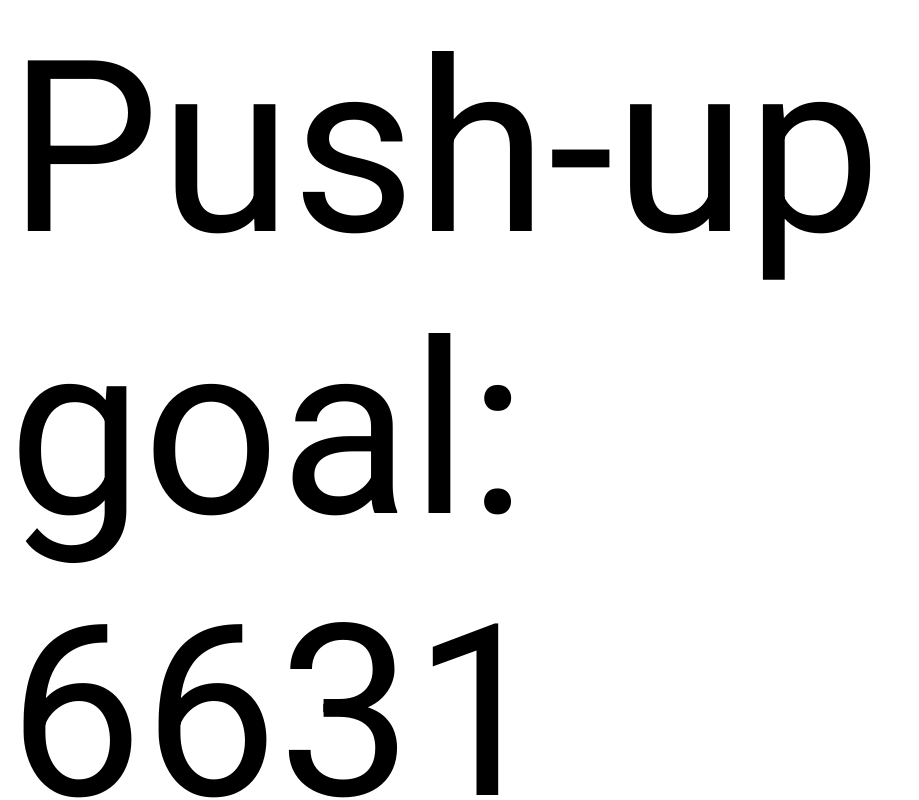
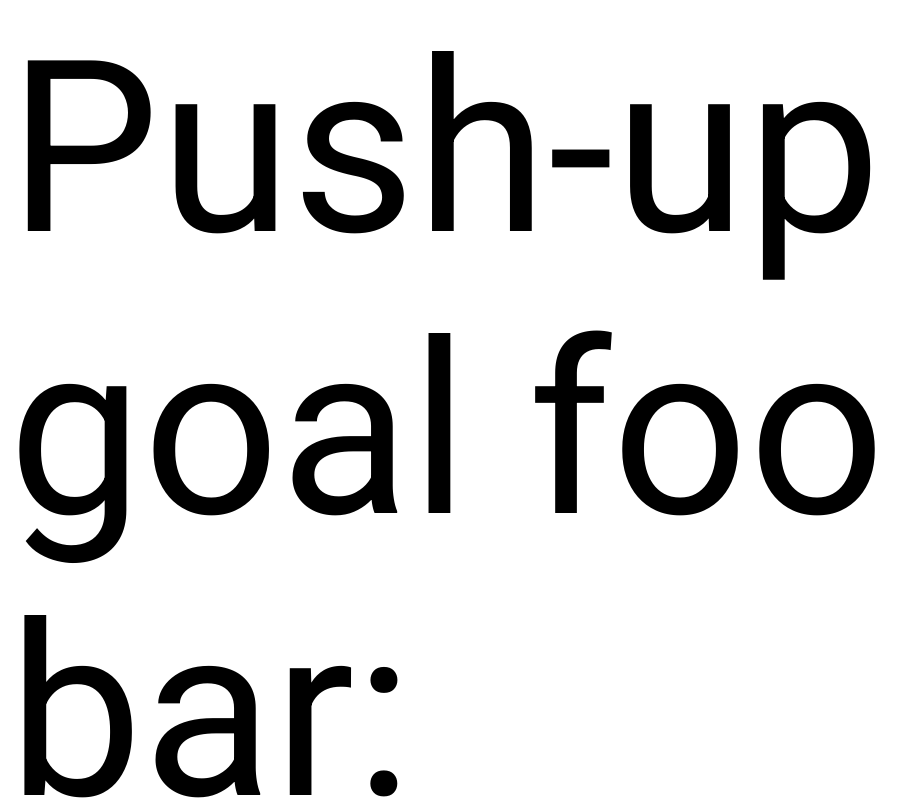
Before and after one commit to smarts/pushups, a plain HTML site: page index.html in a window 1280 px wide. Shown: the top 800 px of the page, without its empty margins (0-919 px from the left). Drawn offline with nearby package versions, Linux system fonts and the light colour scheme.

Commit message:
test commit to demo Azure

```diff
--- a/index.html
+++ b/index.html
@@ -9,7 +9,7 @@
     </style>
   </head>
   <body>
-    <span>Push-up goal:</span>
+    <span>Push-up goal foo bar:</span>
     <div></div>
     <script>
       var annualPushupCount = 20000;
```
